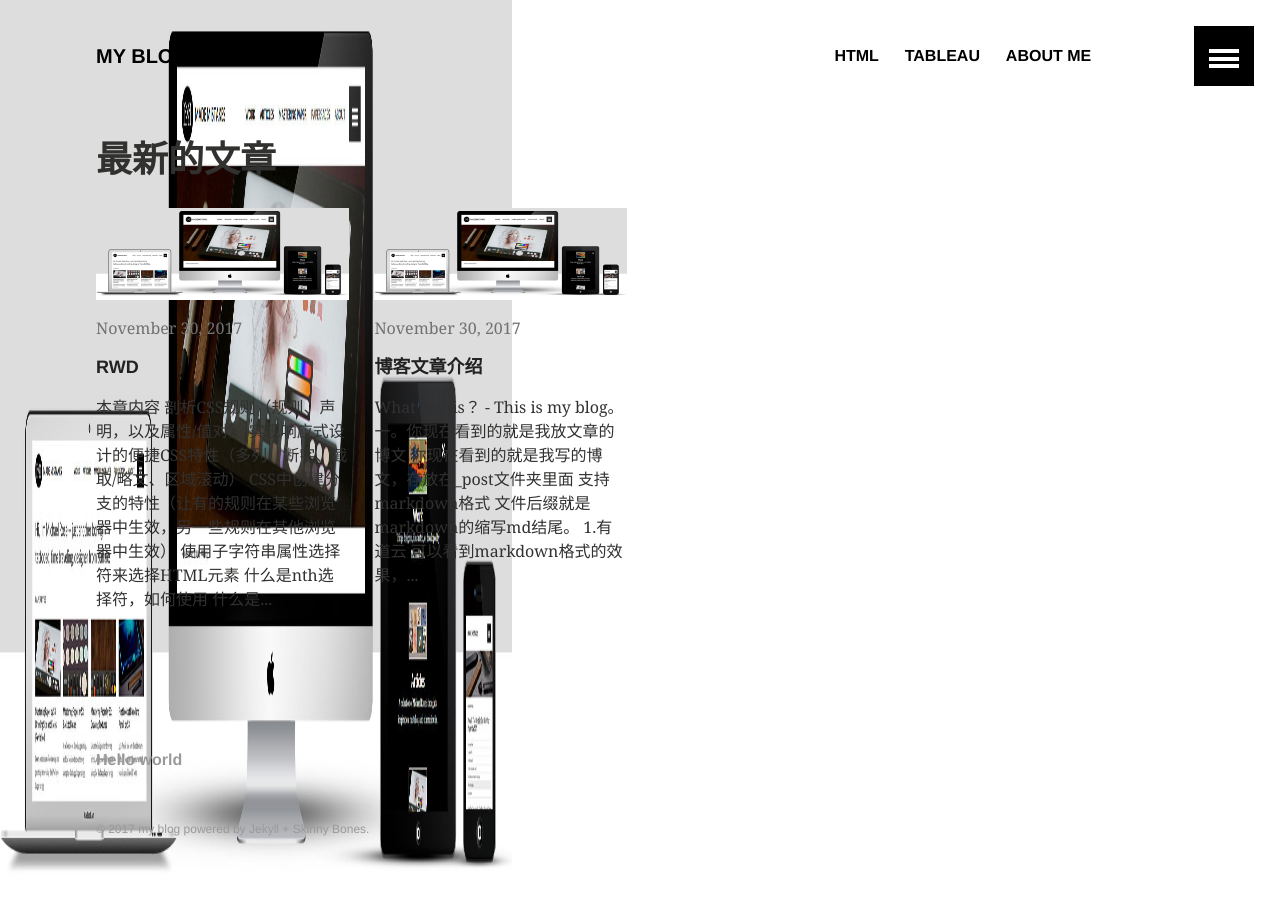
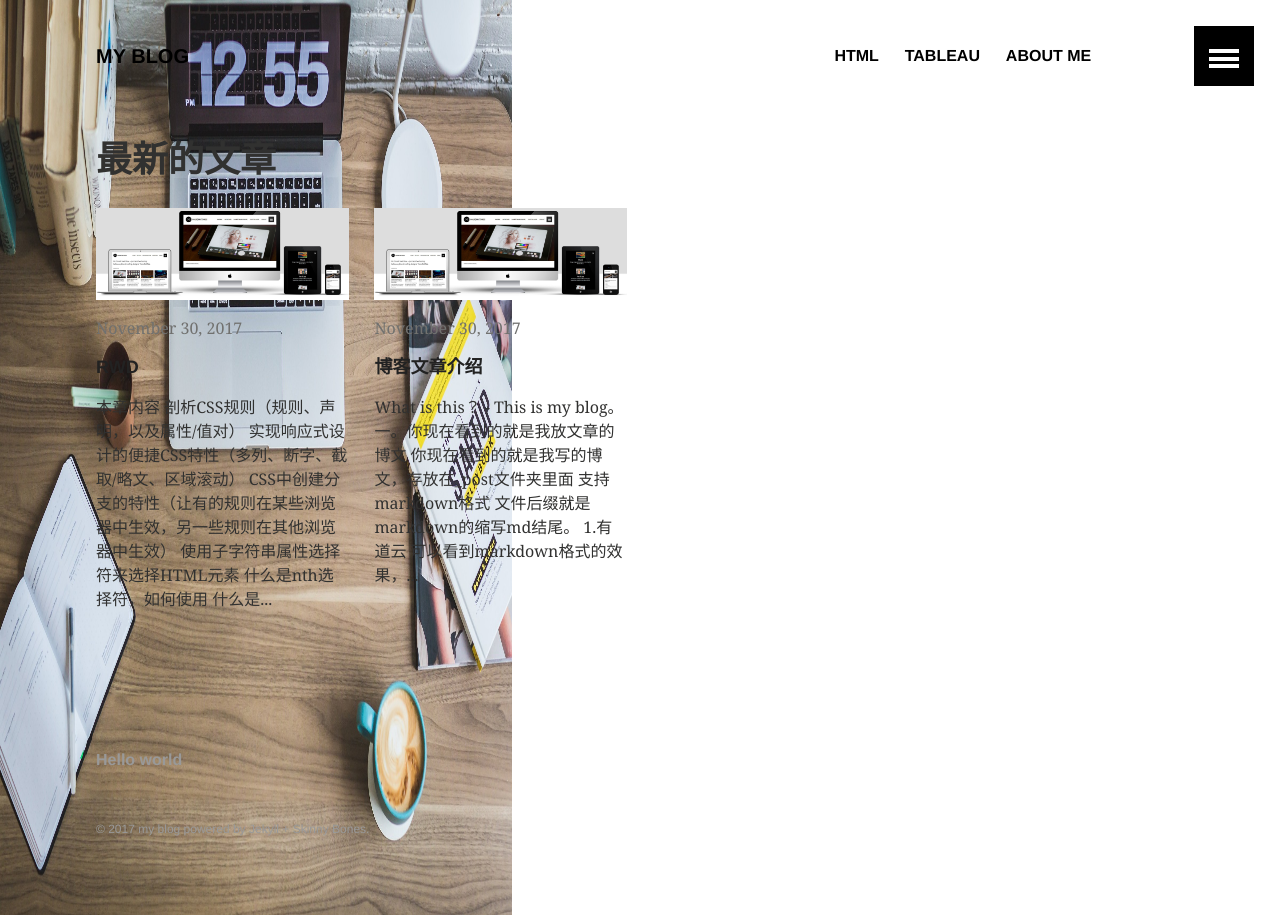
Before and after one commit to gerly1980/Jekyll, a Jekyll site: the page built from index.md, in a window 1280 px wide. Built offline with Jekyll 4.4.1, drawn with Linux system fonts in a browser that asks for light colours.

Commit message:
更好背景图

```diff
--- a/_sass/_base.scss
+++ b/_sass/_base.scss
@@ -10,7 +10,7 @@ body {
 	font-family: $base-font;
 	color: $text-color;
 	@include font-size(16);
-	background-image:url('../images/Jekyll_skinny_bones.jpg');
+	background-image:url('../images/banner.jpg');
 	background-repeat:no-repeat;
 	background-size:40% 100%;
 }
```
Also changed, not shown: images/banner.jpg (added).
